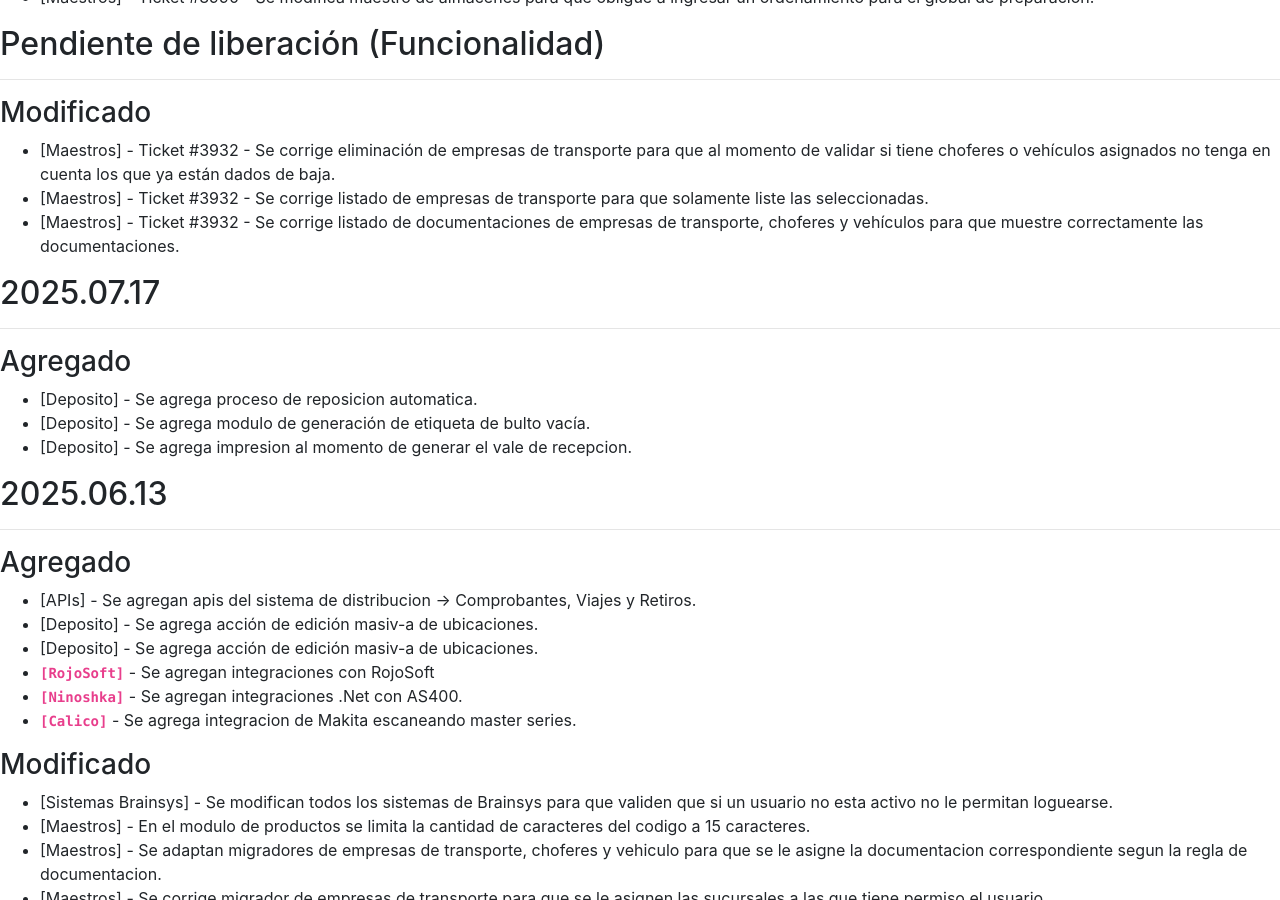
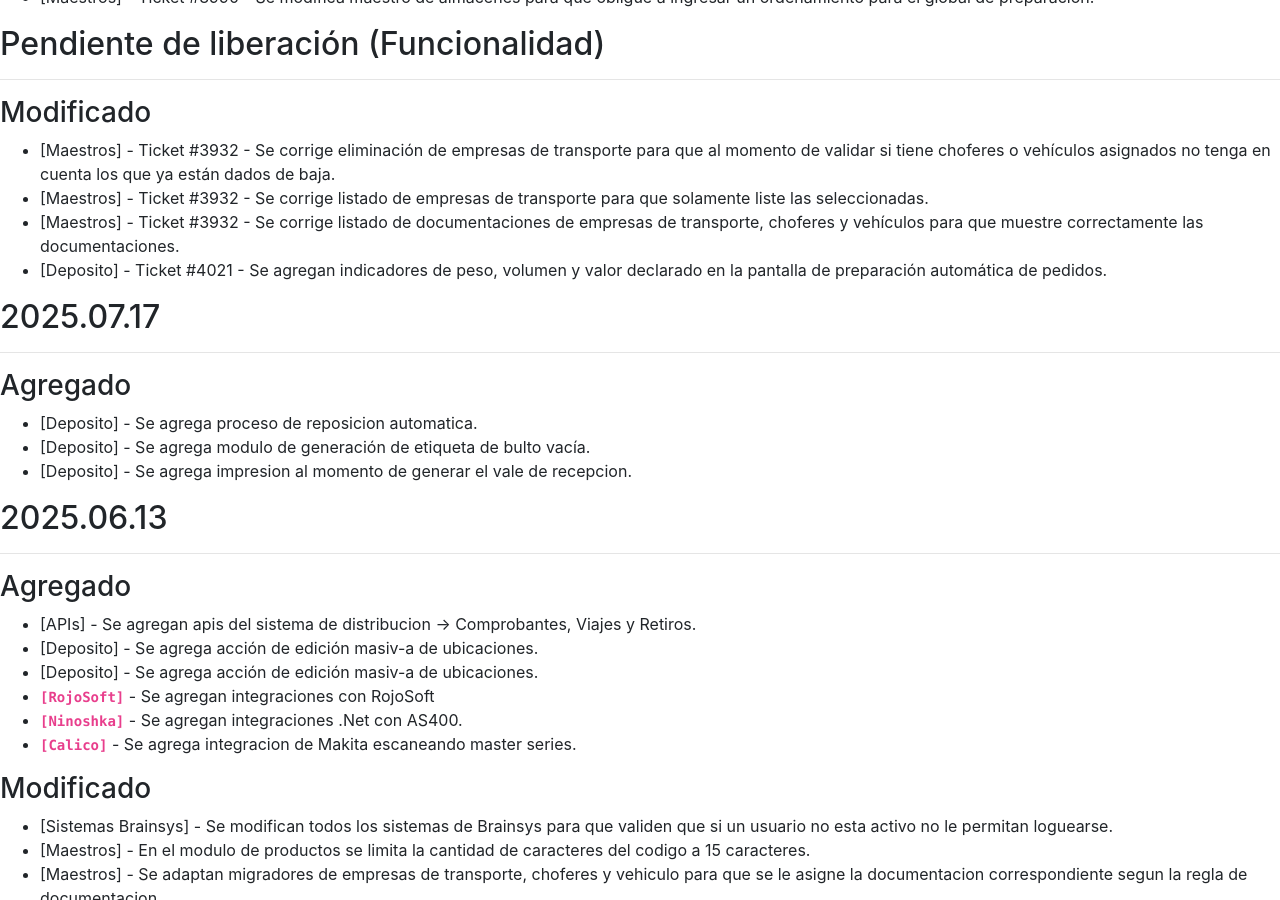
Before and after one commit to brainsys-arsaad/versionado, a Jekyll site: the page built from registro-cambios.markdown, in a window 1280 px wide and 900 px high, scrolled down 425 px. Built offline with Jekyll 4.4.1, drawn with Linux system fonts in a browser that asks for light colours.

Commit message:
Update registro-cambios.markdown

```diff
--- a/registro-cambios.markdown
+++ b/registro-cambios.markdown
@@ -130,6 +130,7 @@ El formato esta basado en [Keep a Changelog](https://keepachangelog.com/es-ES/1.
 - [Maestros] - Ticket #3932 - Se corrige eliminación de empresas de transporte para que al momento de validar si tiene choferes o vehículos asignados no tenga en cuenta los que ya están dados de baja.
 - [Maestros] - Ticket #3932 - Se corrige listado de empresas de transporte para que solamente liste las seleccionadas.
 - [Maestros] - Ticket #3932 - Se corrige listado de documentaciones de empresas de transporte, choferes y vehículos para que muestre correctamente las documentaciones.
+- [Deposito] - Ticket #4021 - Se agregan indicadores de peso, volumen y valor declarado en la pantalla de preparación automática de pedidos.
 
 ## 2025.07.17
 ---
```
